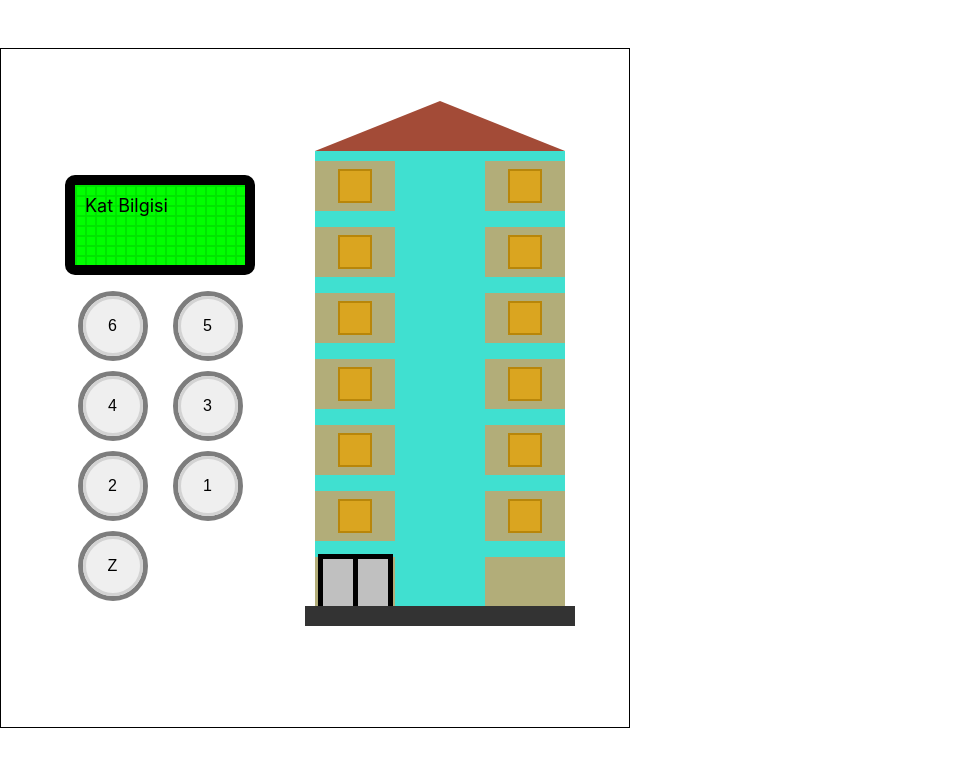
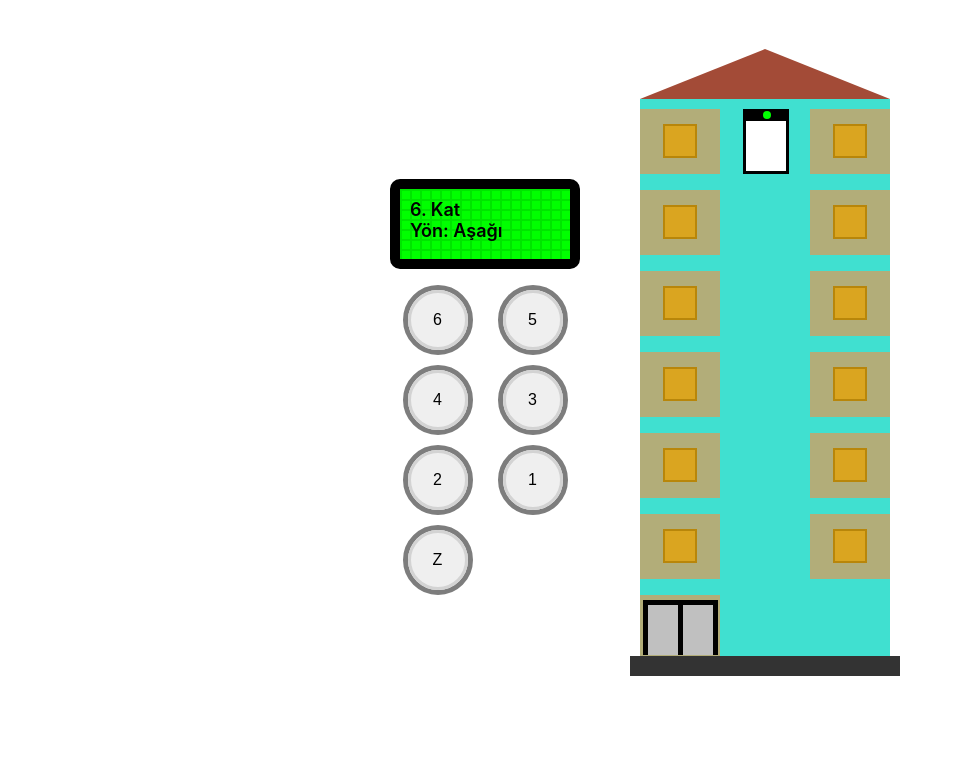
Before and after one commit to isagul/elevator, a React (Create React App) app: page / in a window 1280 px wide. Shown: the top 766 px of the page, without its empty margins (0-963 px from the left). Built offline with nearby package versions, Linux system fonts and the light colour scheme.

Commit message:
elevator html and css structure added

```diff
--- a/src/App.js
+++ b/src/App.js
@@ -1,12 +1,16 @@
-import React from 'react';
+import React, {useState} from 'react';
 import './App.scss';
 
 function App() {
+  const [floorInfo, setFloorInfo] = useState(6);
+  const [elevatorDirection, setElevatorDirection] = useState('Aşağı');
+
   return (
     <div className="app">
       <div className="elevator-buttons-area">
         <div className="floor-info-area">
-          <p class="floor-info">Kat Bilgisi</p>
+          <p class="floor-info">{floorInfo}. Kat</p>
+          <p class="elevator-direction-info">Yön: {elevatorDirection}</p>
         </div>
         <div className="elevator-buttons">
           <div className="outer">
@@ -110,10 +114,10 @@ function App() {
             <div className="door"></div>
             <div className="door"></div>
           </div>
-          <div className="home"></div>
         </div>
         <div className="elevator">
-
+          <div class="elevator-door"></div>
+          <div class="elevator-light"></div>
         </div>
       </div>
     </div>
--- a/src/App.scss
+++ b/src/App.scss
@@ -1,5 +1,4 @@
 .app {
-  border: 1px solid black;
   width: 500px;
   height:550px;
   display: flex;
@@ -7,8 +6,7 @@
   justify-content: space-between;
   align-items: center;
   padding: 4rem;
-  margin-top: 3rem;
-
+  margin: 3rem auto 0 auto;
 
   .elevator-buttons-area {
     .floor-info-area {
@@ -16,15 +14,18 @@
       border:10px solid black;
       border-radius: 10px;
       background-color: #01FF00;
-      height:60px;
+      height:50px;
       margin-bottom: 1rem;
       background-size: 10px 10px;
       background-image:
       linear-gradient(to right, #00E500 2px, transparent 1px),
       linear-gradient(to bottom, #00E500 2px, transparent 1px);
       padding: 10px;
-      .floor-info {
+      p {
         margin: 0;
+        font-weight: 600;
+      }
+      .floor-info, .elevator-direction-info {
         font-size: 18px;
       }
     }
@@ -43,6 +44,7 @@
           border-radius: 50%;
           border: 3px solid lightgray;
           font-size: 16px;
+          outline: none;
           &:hover {
             cursor: pointer;
             border-color: #01FF00;
@@ -54,7 +56,7 @@
 
   .building {
     width: 250px;
-    height: 465px;
+    height: auto;
     background-color: #40E0D0;
     display: flex;
     flex-direction: column;
@@ -67,7 +69,7 @@
       margin-bottom: 1rem;
       .home {
         background-color: #B2AD79;
-        height: 50px;
+        height: 65px;
         width: 80px;
         display: flex;
         justify-content: center;
@@ -95,7 +97,47 @@
       }
     }
     .elevator {
+        position: absolute;
+        height: 50px;
+        left: 41%;
+        width: 40px;
+        background-color: white;
+        border: 3px solid black;
+        border-top-width: 12px;
+        .elevator-door {
+          width: 100%;
+          height: 100%;
+          right: 0;
+          position: relative;
+          // background: silver;
+          background: radial-gradient(
+              center,
+              circle,
+              rgba(255, 255, 255, 0.35),
+              rgba(255, 255, 255, 0) 20%,
+              rgba(255, 255, 255, 0) 21%
+            ),
+            radial-gradient(
+              center,
+              circle,
+              rgba(0, 0, 0, 0.2),
+              rgba(0, 0, 0, 0) 20%,
+              rgba(0, 0, 0, 0) 21%
+            ),
+            radial-gradient(center, circle farthest-corner, grey, lighten(gray, 4%));
+          background-size: 7px 7px, 7px 7px, 100% 100%;
+          background-position: 1px 1px, 0px 0px, center center;
+        }
 
+        .elevator-light {
+          position: absolute;
+          top: -10px;
+          left: calc(50% - 3px);
+          border-radius: 50%;
+          width: 8px;
+          height: 8px;
+          background: lime;
+        }
     }
 
     &:after {
```
Also changed, not shown: 1 other file (tests, documents, lock files or other folders).
